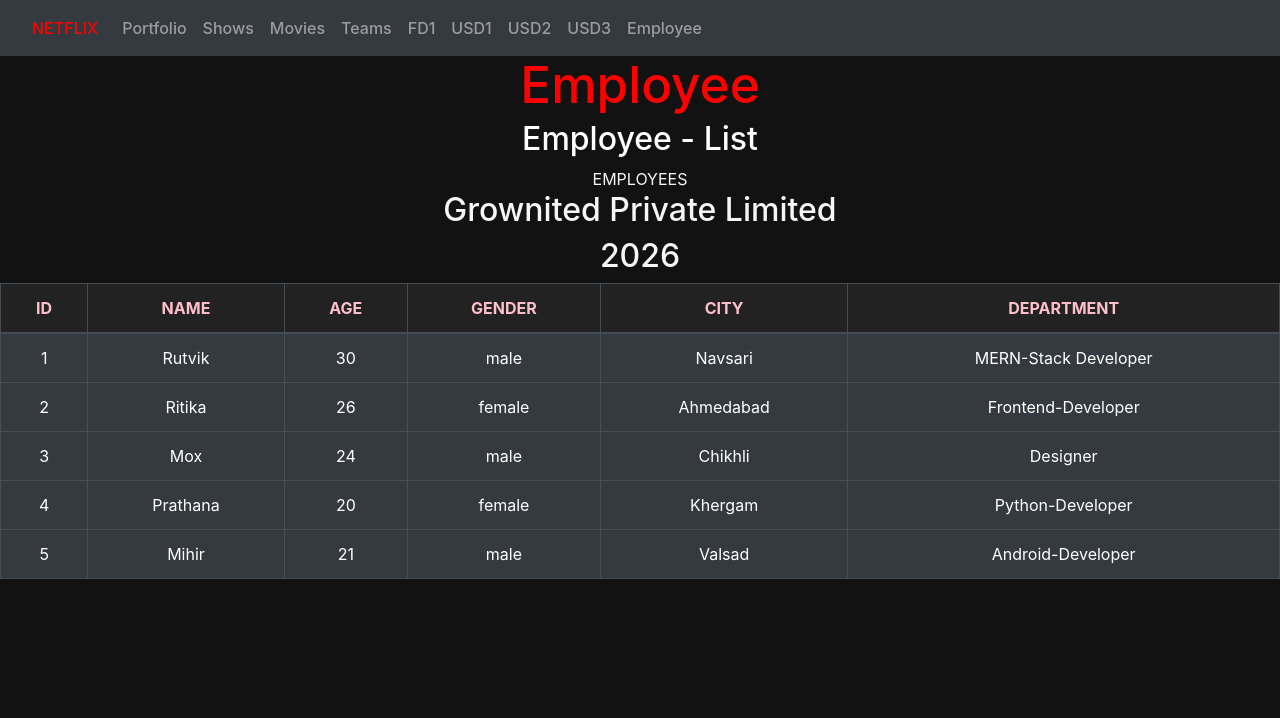
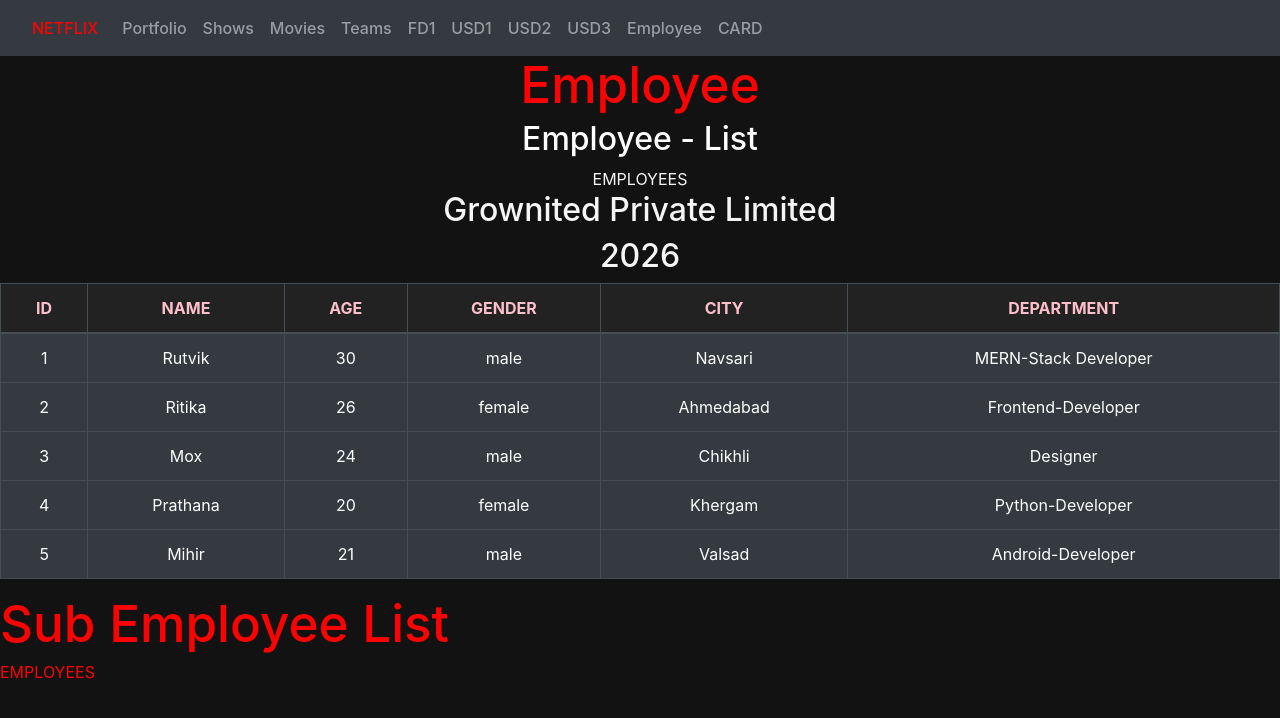
Before and after one commit to Rmt1575/Internship-Project, a React (Vite) app in the folder learning26/: page /employee in a window 1280 px wide. Shown: the top 718 px of the page. Built offline with nearby package versions, Linux system fonts and the light colour scheme.

Commit message:
10/2 daily task

```diff
--- a/learning26/src/App.jsx
+++ b/learning26/src/App.jsx
@@ -33,6 +33,7 @@ import { UseStateDemo1 } from "./components/UseStateDemo1.jsx";
 import { UseStateDemo2 } from "./components/UseStateDemo2.jsx";
 import { UseStateDemo3 } from "./components/UseStateDemo3.jsx";
 import { Employee } from "./components/Employee.jsx";
+import { CardComponent } from "./components/CardComponent.jsx";
 
 function App() {
   useEffect(() => {
@@ -65,18 +66,19 @@ function App() {
         <Route path="/usestatedemo2" element={<UseStateDemo2 />} />
         <Route path="/usestatedemo3" element={<UseStateDemo3 />} />
         <Route path="/employee" element={<Employee />} />
+        <Route path="/cards" element={<CardComponent />} />
         {/* <Route path='/' element={<Home/>}/> */}
-        <Route path='/MapDemo1' element={<MapDemo1/>}/>
-        <Route path='/MapDemo2' element={<MapDemo2/>}/>
-        <Route path='/MapDemo3' element={<MapDemo3/>}/>
-        <Route path='/MapDemo4' element={<MapDemo4/>}/>
-        <Route path='/MapDemo5' element={<MapDemo5/>}/>
-        <Route path='/MapDemo6' element={<MapDemo6/>}/>
-        <Route path='/MapDemo7' element={<MapDemo7/>}/>
-        <Route path='/MapDemo8' element={<MapDemo8/>}/>
-        <Route path='/MapDemo9' element={<MapDemo9/>}/>
-        <Route path='/MapDemo10' element={<MapDemo10/>}/>
-        <Route path='/scoreboard' element={<RouteComponent1/>}/>
+        <Route path="/MapDemo1" element={<MapDemo1 />} />
+        <Route path="/MapDemo2" element={<MapDemo2 />} />
+        <Route path="/MapDemo3" element={<MapDemo3 />} />
+        <Route path="/MapDemo4" element={<MapDemo4 />} />
+        <Route path="/MapDemo5" element={<MapDemo5 />} />
+        <Route path="/MapDemo6" element={<MapDemo6 />} />
+        <Route path="/MapDemo7" element={<MapDemo7 />} />
+        <Route path="/MapDemo8" element={<MapDemo8 />} />
+        <Route path="/MapDemo9" element={<MapDemo9 />} />
+        <Route path="/MapDemo10" element={<MapDemo10 />} />
+        <Route path="/scoreboard" element={<RouteComponent1 />} />
       </Routes>
     </div>
   );
--- /dev/null
+++ b/learning26/src/components/CardComponent.jsx
@@ -0,0 +1,27 @@
+import React from "react";
+
+export const CardComponent = (props) => {
+  return (
+    <div class="container mt-5" style={{ textAlign: "center" }}>
+      <h1 style={{ color: "red" }}>CARD COMPONENT</h1>
+      <div class="card custom-card" style={{ width: "16 rem;" }}>
+        <img
+          src="https://picsum.photos/300/200"
+          class="card-img-top"
+          alt="image"
+          style={{
+            display: "block",
+            margin: "auto",
+            height: "auto",
+            width: "auto",
+          }}
+        />
+        <div class="card-body">
+          <h5 class="card-title">{props.title || "TITLE"}</h5>
+          <p class="card-text">{props.description || "DESCRIPTION"}</p>
+          <button onClick={() => window.location.reload()}>Change Image</button>
+        </div>
+      </div>
+    </div>
+  );
+};
--- a/learning26/src/components/EmployeeList.jsx
+++ b/learning26/src/components/EmployeeList.jsx
@@ -1,4 +1,5 @@
 import React from "react";
+import { SubEmployeeList } from "./SubEmployeeList";
 
 export const EmployeeList = (props) => {
   console.log("emplist ", props);
@@ -34,6 +35,7 @@ export const EmployeeList = (props) => {
           })}
         </tbody>
       </table>
+      <SubEmployeeList title={props.title} />
     </div>
   );
 };
--- a/learning26/src/components/NavBar.jsx
+++ b/learning26/src/components/NavBar.jsx
@@ -70,6 +70,11 @@ export const NavBar = () => {
                 Employee
               </Link>
             </li>
+            <li>
+              <Link class="nav-link" to="/cards">
+                CARD
+              </Link>
+            </li>
             {/* <li class="nav-item">
               <Link class="nav-link" to="/MapDemo1">
                 MAPDEMO1
--- /dev/null
+++ b/learning26/src/components/SubEmployeeList.jsx
@@ -0,0 +1,10 @@
+import React from 'react'
+
+export const SubEmployeeList = (props) => {
+  return (
+    <div style={{textAlign:"left",color:"red"}}>
+        <h1>Sub Employee List</h1>
+        {props.title}
+    </div>
+  )
+}
```
